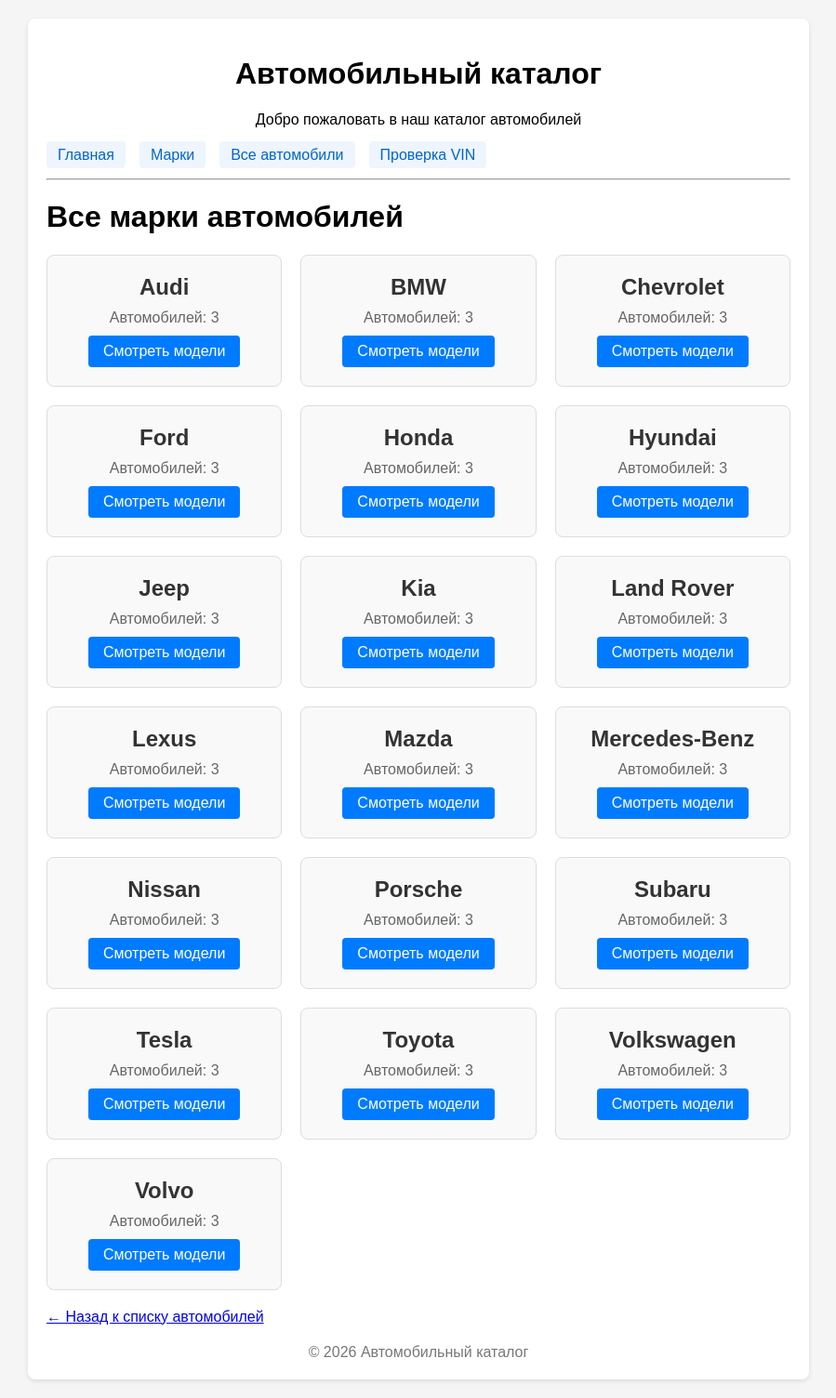
After one commit to egorabs323/web_lab_1, a Django app: page /brands/ in a window 1280 px wide. The commit adds this page. Shown: the whole page at 93% size, without its empty margins (190-1089 px from the left). Run offline with Django 4.2, Linux system fonts and the light colour scheme; data comes from the database, SQL or seed files in the repository.

Commit message:
Вынес марки автомобилей отдельно

```diff
--- a/autoworld/cars/urls.py
+++ b/autoworld/cars/urls.py
@@ -6,6 +6,7 @@ app_name = 'cars'
 urlpatterns = [
     path('', views.index, name='index'),
     path('cars/', views.cars_list, name='cars_list'),
+    path('brands/', views.brands_list, name='brands_list'),
     path('cars/<slug:brand_slug>/', views.brand, name='brand'),
     path('car/<slug:car_slug>/', views.car_detail, name='car_detail'),
     path('vin/<str:vin_code>/', views.vin_info, name='vin_check'),
--- a/autoworld/cars/views.py
+++ b/autoworld/cars/views.py
@@ -87,3 +87,20 @@ def vin_info(request, vin_code):
         'vis': vis,
         'car': car,
     })
+
+def brands_list(request):
+    brands = Car.objects.filter(is_published=1).values_list('brand', flat=True).distinct().order_by('brand')
+    brands_data = []
+    for brand in brands:
+        count = Car.objects.filter(brand=brand, is_published=1).count()
+        brands_data.append({
+            'name': brand,
+            'slug': brand.lower().replace(' ', '-'),
+            'display': brand,
+            'count': count
+        })
+
+    return render(request, 'cars/brands_list.html', {
+        'title': 'Все марки автомобилей',
+        'brands': brands_data,
+    })
--- a/autoworld/static/cars/css/styles.css
+++ b/autoworld/static/cars/css/styles.css
@@ -53,3 +53,49 @@ body {
     padding: 15px;
     border-left: 4px solid #007bff;
 }
+.brands-grid {
+    display: grid;
+    grid-template-columns: repeat(auto-fill, minmax(250px, 1fr));
+    gap: 20px;
+    margin: 20px 0;
+}
+
+.brand-card {
+    border: 1px solid #ddd;
+    padding: 20px;
+    border-radius: 8px;
+    text-align: center;
+    background: #f9f9f9;
+}
+
+.brand-card h2 {
+    margin: 0 0 10px 0;
+    font-size: 1.5em;
+}
+
+.brand-card h2 a {
+    text-decoration: none;
+    color: #333;
+}
+
+.brand-card h2 a:hover {
+    color: #007bff;
+}
+
+.brand-card p {
+    color: #666;
+    margin: 10px 0;
+}
+
+.brand-card .btn {
+    display: inline-block;
+    padding: 8px 16px;
+    background: #007bff;
+    color: white;
+    text-decoration: none;
+    border-radius: 4px;
+}
+
+.brand-card .btn:hover {
+    background: #0056b3;
+}
--- a/autoworld/templates/base.html
+++ b/autoworld/templates/base.html
@@ -17,6 +17,7 @@
     <nav class="menu">
         <ul>
             <li><a href="{% url 'cars:index' %}">Главная</a></li>
+            <li><a href="{% url 'cars:brands_list' %}">Марки</a></li>
             <li><a href="{% url 'cars:cars_list' %}">Все автомобили</a></li>
             <li><a href="{% url 'cars:vin_check' vin_code='1HGBH41JXMN109186' %}">Проверка VIN</a></li>
         </ul>
@@ -26,17 +27,6 @@
 
     {% block content %}{% endblock %}
 
-    <hr>
-    <section>
-        <h3>Марки автомобилей</h3>
-        <ul>
-            {% get_brands as brands %}
-            {% for b in brands %}
-                <li><a href="{% url 'cars:brand' brand_slug=b.name %}">{{ b.display }}</a></li>
-            {% endfor %}
-        </ul>
-    </section>
-
     <footer style="text-align:center; margin-top:20px; color:#777;">
         &copy; 2026 Автомобильный каталог
     </footer>
--- /dev/null
+++ b/autoworld/templates/cars/brands_list.html
@@ -0,0 +1,21 @@
+{% extends 'base.html' %}
+
+{% block title %}{{ title }}{% endblock %}
+
+{% block content %}
+<h1>{{ title }}</h1>
+
+<div class="brands-grid">
+    {% for brand in brands %}
+    <div class="brand-card">
+        <h2><a href="{% url 'cars:brand' brand_slug=brand.slug %}">{{ brand.display }}</a></h2>
+        <p>Автомобилей: {{ brand.count }}</p>
+        <a href="{% url 'cars:brand' brand_slug=brand.slug %}" class="btn">Смотреть модели</a>
+    </div>
+    {% empty %}
+    <p>Марки автомобилей пока не добавлены.</p>
+    {% endfor %}
+</div>
+
+<p><a href="{% url 'cars:cars_list' %}">← Назад к списку автомобилей</a></p>
+{% endblock %}
```
